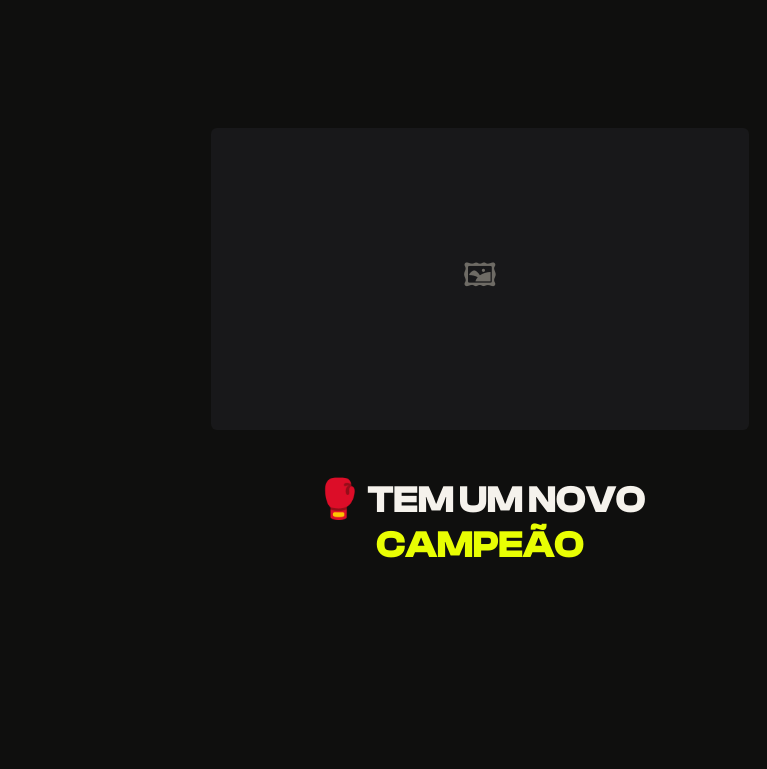
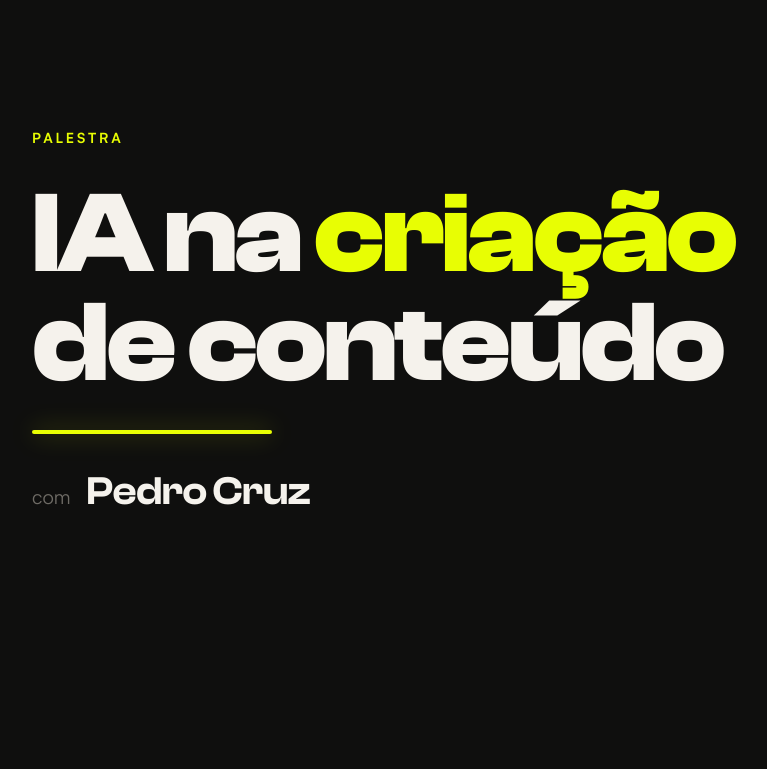
Before and after one commit to mttguerra/palestra-claude, a website built with Vite: page index.html in a window 1280 px wide. Shown: the top 769 px of the page, without its empty margins (160-927 px from the left). Built offline with nearby package versions, Linux system fonts and the light colour scheme; what reveal.js would draw is missing.

Commit message:
feat(b00): capa com título da palestra + apresentador Pedro Cruz

```diff
--- /dev/null
+++ b/src/blocks/b00-capa.html
@@ -0,0 +1,17 @@
+<section data-block="b00" class="block block--b00">
+  <div class="b00-stage">
+    <div class="b00-eyebrow t-caption">PALESTRA</div>
+
+    <h1 class="b00-title">
+      IA na <span class="accent">criação</span><br/>
+      de conteúdo
+    </h1>
+
+    <div class="b00-divider"></div>
+
+    <div class="b00-presenter">
+      <span class="b00-label">com</span>
+      <span class="b00-name">Pedro Cruz</span>
+    </div>
+  </div>
+</section>
--- /dev/null
+++ b/src/blocks/b00-capa.js
@@ -0,0 +1,39 @@
+import gsap from 'gsap';
+import { registerBlock } from '../animations/timelines.js';
+import { EASE, DURATION } from '../animations/helpers.js';
+
+registerBlock('b00', {
+  onShow(section) {
+    const eyebrow = section.querySelector('.b00-eyebrow');
+    const title = section.querySelector('.b00-title');
+    const divider = section.querySelector('.b00-divider');
+    const presenter = section.querySelector('.b00-presenter');
+
+    gsap.set([eyebrow, title, divider, presenter], { opacity: 0 });
+
+    const tl = gsap.timeline();
+    tl.fromTo(
+      eyebrow,
+      { opacity: 0, y: -16, letterSpacing: '0.4em' },
+      { opacity: 1, y: 0, letterSpacing: '0.2em', duration: DURATION.slow, ease: EASE.snappy }
+    );
+    tl.fromTo(
+      title,
+      { opacity: 0, y: 30 },
+      { opacity: 1, y: 0, duration: 0.8, ease: EASE.explosive },
+      '-=0.3'
+    );
+    tl.fromTo(
+      divider,
+      { opacity: 0, scaleX: 0, transformOrigin: 'left center' },
+      { opacity: 1, scaleX: 1, duration: 0.5, ease: EASE.snappy },
+      '-=0.2'
+    );
+    tl.fromTo(
+      presenter,
+      { opacity: 0, y: 16 },
+      { opacity: 1, y: 0, duration: DURATION.slow, ease: EASE.explosive },
+      '-=0.1'
+    );
+  },
+});
--- a/src/main.js
+++ b/src/main.js
@@ -12,6 +12,7 @@ import './styles/components.css';
 
 import './components/slide-image.js';
 
+import './blocks/b00-capa.js';
 import './blocks/b01-uppercut.js';
 import './blocks/b02-claude.js';
 import './blocks/b03-claude-code.js';
--- a/src/styles/components.css
+++ b/src/styles/components.css
@@ -1,6 +1,64 @@
 /* Estilos específicos de cada bloco — agrupados aqui ou separados conforme crescer */
 
 .block { width: 100%; height: 100%; display: flex; }
+
+/* B0 — capa */
+.b00-stage {
+  display: flex;
+  flex-direction: column;
+  align-items: flex-start;
+  justify-content: center;
+  gap: 2rem;
+  width: 100%;
+  max-width: 1100px;
+  margin: 0 auto;
+}
+
+.b00-eyebrow {
+  color: var(--accent);
+  letter-spacing: 0.2em;
+  text-transform: uppercase;
+  font-weight: 700;
+}
+
+.b00-title {
+  font-family: var(--font-display);
+  font-weight: 700;
+  font-size: clamp(4rem, 9vw, 8.5rem);
+  line-height: 0.95;
+  letter-spacing: -0.025em;
+  color: var(--text-1);
+  margin: 0;
+}
+
+.b00-divider {
+  height: 4px;
+  width: 240px;
+  background: var(--accent);
+  border-radius: 2px;
+  box-shadow: 0 0 24px rgba(232, 254, 3, 0.4);
+}
+
+.b00-presenter {
+  display: flex;
+  align-items: baseline;
+  gap: 1rem;
+}
+
+.b00-label {
+  font-family: var(--font-body);
+  font-weight: 400;
+  color: var(--text-3);
+  font-size: 1.25rem;
+}
+
+.b00-name {
+  font-family: var(--font-display);
+  font-weight: 600;
+  font-size: 2.5rem;
+  color: var(--text-1);
+  letter-spacing: -0.01em;
+}
 
 /* B1 — uppercut */
 .b01-stage {
```
